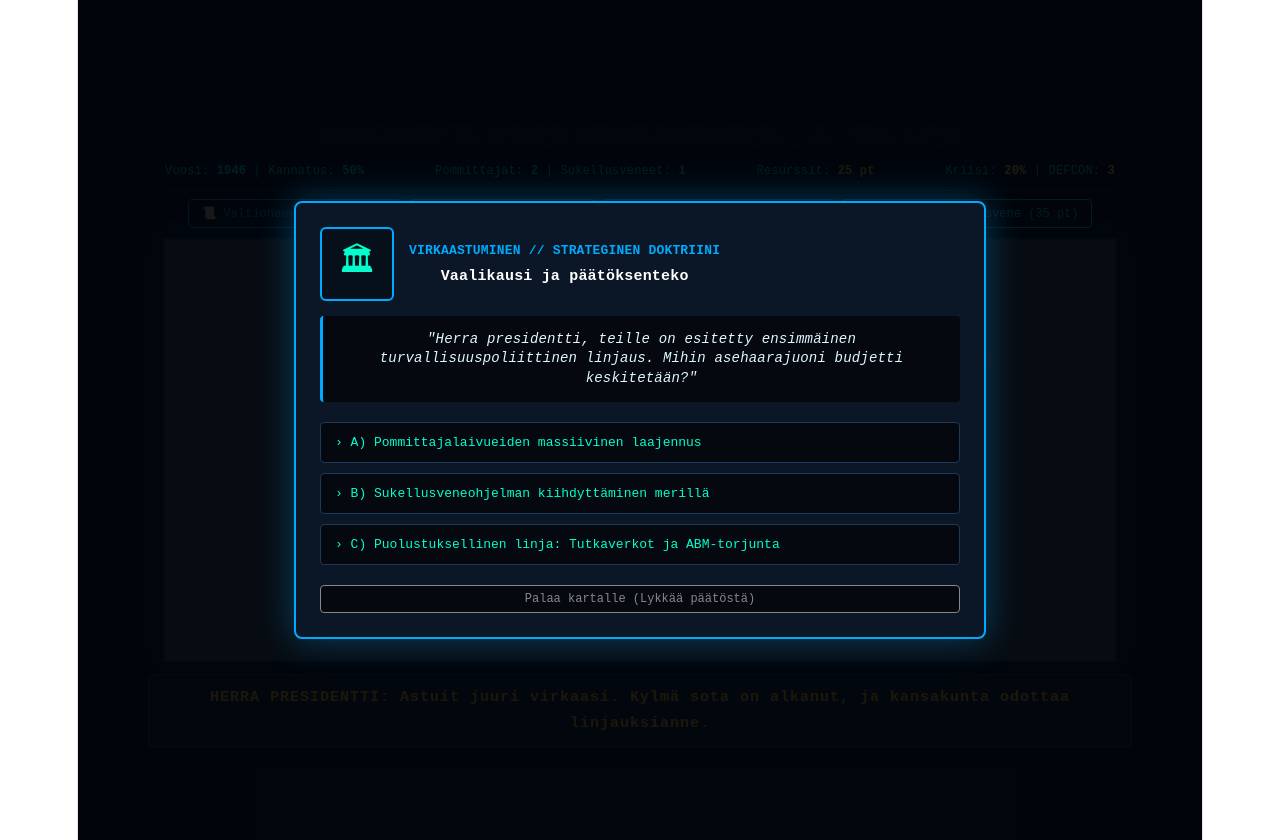
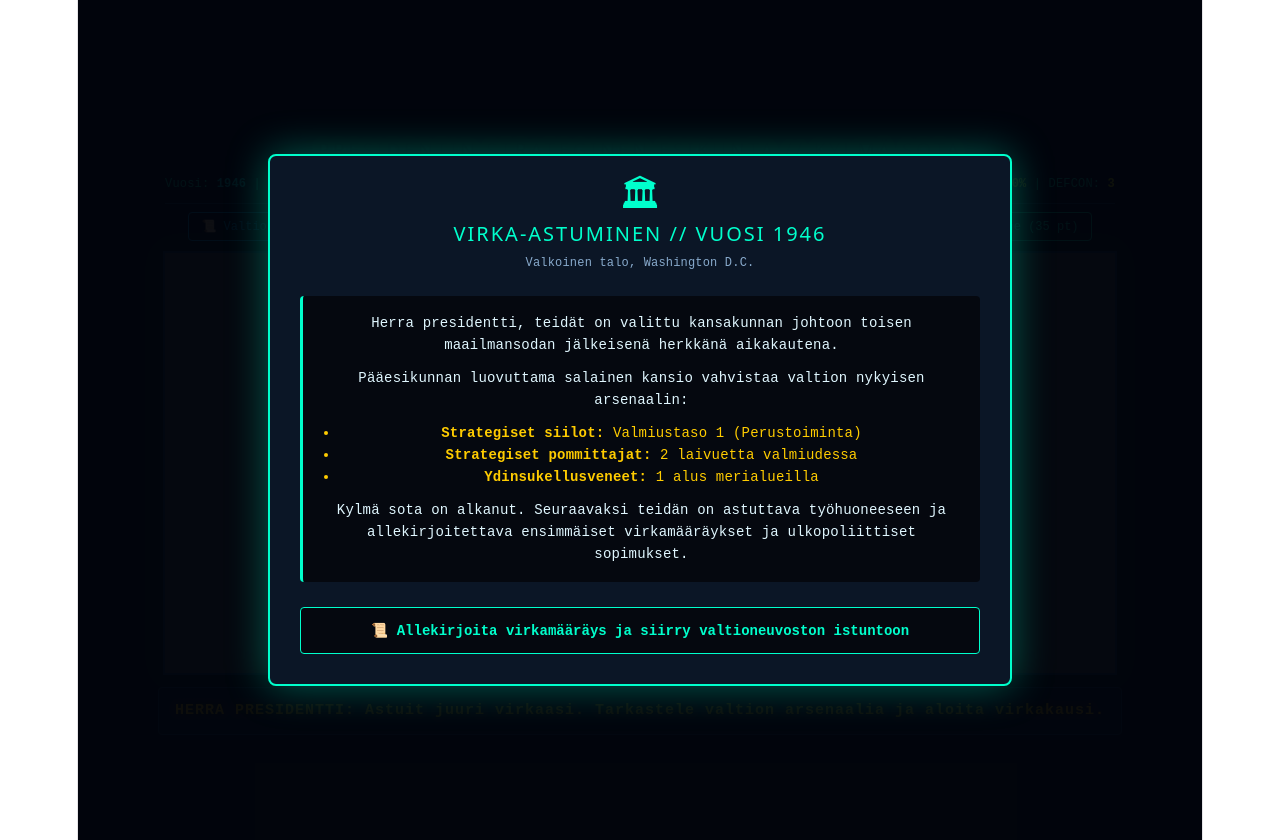
Before and after one commit to DesmondX80/defcon-zero, a React (Vite) app: page / in a window 1280 px wide. Built offline with nearby package versions, Linux system fonts and the light colour scheme.

Commit message:
Lisatty virkaanastujaisruutu peliin ennen asiapapereiden allekirjoittamista

```diff
--- a/src/App.tsx
+++ b/src/App.tsx
@@ -74,8 +74,10 @@ export default function App() {
   const [bombers, setBombers] = useState<number>(2);
   const [submarines, setSubmarines] = useState<number>(1);
 
-  // Leijutusefektin tila
   const [hoveredBtn, setHoveredBtn] = useState<string | null>(null);
+
+  // Pelin vaiheet: 'inauguration' (virkaanastujaiset) | 'game' (peli/kartta) | 'diplomacy' (paperien allekirjoitus)
+  const [gamePhase, setGamePhase] = useState<'inauguration' | 'game' | 'diplomacy'>('inauguration');
 
   const playerSiloPos = { x: 260, y: 165 };
   const [playerCities, setPlayerCities] = useState<City[]>([
@@ -96,9 +98,8 @@ export default function App() {
 
   const [defcon, setDefcon] = useState<number>(3);
   const [crisisLevel, setCrisisLevel] = useState<number>(20);
-  const [showDiplomacyModal, setShowDiplomacyModal] = useState<boolean>(true);
   const [gameOver, setGameOver] = useState<boolean>(false);
-  const [message, setMessage] = useState<string>("HERRA PRESIDENTTI: Astuit juuri virkaasi. Kylmä sota on alkanut, ja kansakunta odottaa linjauksianne.");
+  const [message, setMessage] = useState<string>("HERRA PRESIDENTTI: Astuit juuri virkaasi. Tarkastele valtion arsenaalia ja aloita virkakausi.");
 
   const questionsList: DiplomacyQuestion[] = [
     {
@@ -155,7 +156,7 @@ export default function App() {
 
   useEffect(() => {
     const interval = setInterval(() => {
-      if (gameOver || showDiplomacyModal) return;
+      if (gameOver || gamePhase !== 'game') return;
 
       setYear((prevYear) => {
         const nextYear = prevYear + 1;
@@ -178,7 +179,7 @@ export default function App() {
     }, 4000);
 
     return () => clearInterval(interval);
-  }, [gameOver, defcon, showDiplomacyModal]);
+  }, [gameOver, defcon, gamePhase]);
 
   useEffect(() => {
     const canvas = canvasRef.current;
@@ -240,7 +241,7 @@ export default function App() {
       lastTime = time;
       if (dt > 0.1) dt = 0.1;
 
-      if (!gameOver && defcon === 1 && !showDiplomacyModal) {
+      if (!gameOver && defcon === 1 && gamePhase === 'game') {
         aiTimer += dt;
         if (aiTimer > 7.0) {
           aiTimer = 0;
@@ -502,13 +503,13 @@ export default function App() {
 
     animationFrameId = requestAnimationFrame(gameLoop);
     return () => cancelAnimationFrame(animationFrameId);
-  }, [gameOver, defcon, playerCities, enemyCities, enemyTechLevel, showDiplomacyModal]);
+  }, [gameOver, defcon, playerCities, enemyCities, enemyTechLevel, gamePhase]);
 
   const handleAnswer = (crisisEffect: number, resourceEffect: number, approvalEffect: number, reply: string) => {
     setMessage(reply);
     setResources((prev) => Math.max(0, prev + resourceEffect));
     setApprovalRating((prev) => Math.max(0, Math.min(100, prev + approvalEffect)));
-    setShowDiplomacyModal(false);
+    setGamePhase('game'); // Siirrytään takaisin karttanäkymään paperien allekirjoituksen jälkeen
 
     setCrisisLevel((prev) => {
       const nextCrisis = Math.max(0, Math.min(100, prev + crisisEffect));
@@ -524,7 +525,7 @@ export default function App() {
   };
 
   const handleCanvasClick = (e: React.MouseEvent<HTMLCanvasElement>) => {
-    if (gameOver || showDiplomacyModal) return;
+    if (gameOver || gamePhase !== 'game') return;
     if (defcon > 1) {
       setMessage("Virka-aika (vuosi " + year + "). Hallitse arsenaalia, kehitä kalustoa ja tarkkaile vaalikannatusta.");
       return;
@@ -612,7 +613,7 @@ export default function App() {
               <>
                 {defcon > 1 && (
                     <button
-                        onClick={() => setShowDiplomacyModal(true)}
+                        onClick={() => setGamePhase('diplomacy')}
                         onMouseEnter={() => setHoveredBtn('diplomacy')}
                         onMouseLeave={() => setHoveredBtn(null)}
                         style={getBtnStyle(hoveredBtn === 'diplomacy', '#00aaff')}
@@ -664,17 +665,60 @@ export default function App() {
           <p style={{ margin: 0, fontWeight: 'bold' }}>{message}</p>
         </div>
 
-        {showDiplomacyModal && !gameOver && (
+        {/* 1. VIRKAASTUJAISRUUTU (NÄKYY PELIN ALUSSA) */}
+        {gamePhase === 'inauguration' && !gameOver && (
+            <div style={{ position: 'absolute', top: 0, left: 0, width: '100%', height: '100%', backgroundColor: 'rgba(2, 5, 12, 0.95)', display: 'flex', alignItems: 'center', justifyContent: 'center', zIndex: 20 }}>
+              <div style={{ width: '680px', backgroundColor: '#0b1626', border: '2px solid #00ffcc', borderRadius: '8px', padding: '30px', boxShadow: '0 0 40px rgba(0, 255, 204, 0.35)' }}>
+
+                <div style={{ textAlign: 'center', marginBottom: '20px' }}>
+                  <div style={{ fontSize: '36px', marginBottom: '10px' }}>🏛</div>
+                  <h2 style={{ fontSize: '20px', color: '#00ffcc', letterSpacing: '2px', margin: 0 }}>VIRKA-ASTUMINEN // VUOSI 1946</h2>
+                  <div style={{ fontSize: '12px', color: '#88aacc', marginTop: '4px' }}>Valkoinen talo, Washington D.C.</div>
+                </div>
+
+                <div style={{ fontSize: '14px', color: '#e0f7ff', lineHeight: '1.6', marginBottom: '25px', backgroundColor: '#05080f', padding: '16px', borderRadius: '4px', borderLeft: '3px solid #00ffcc' }}>
+                  <p style={{ margin: '0 0 10px 0' }}>Herra presidentti, teidät on valittu kansakunnan johtoon toisen maailmansodan jälkeisenä herkkänä aikakautena.</p>
+                  <p style={{ margin: '0 0 10px 0' }}>Pääesikunnan luovuttama salainen kansio vahvistaa valtion nykyisen arsenaalin:</p>
+                  <ul style={{ margin: 0, paddingLeft: '20px', color: '#ffcc00' }}>
+                    <li><strong>Strategiset siilot:</strong> Valmiustaso 1 (Perustoiminta)</li>
+                    <li><strong>Strategiset pommittajat:</strong> 2 laivuetta valmiudessa</li>
+                    <li><strong>Ydinsukellusveneet:</strong> 1 alus merialueilla</li>
+                  </ul>
+                  <p style={{ margin: '10px 0 0 0' }}>Kylmä sota on alkanut. Seuraavaksi teidän on astuttava työhuoneeseen ja allekirjoitettava ensimmäiset virkamääräykset ja ulkopoliittiset sopimukset.</p>
+                </div>
+
+                <button
+                    onClick={() => setGamePhase('diplomacy')}
+                    onMouseEnter={() => setHoveredBtn('inaug-btn')}
+                    onMouseLeave={() => setHoveredBtn(null)}
+                    style={{
+                      ...getBtnStyle(hoveredBtn === 'inaug-btn', '#00ffcc'),
+                      width: '100%',
+                      padding: '14px',
+                      fontSize: '14px',
+                      fontWeight: 'bold',
+                      textAlign: 'center'
+                    }}
+                >
+                  📜 Allekirjoita virkamääräys ja siirry valtioneuvoston istuntoon
+                </button>
+
+              </div>
+            </div>
+        )}
+
+        {/* 2. DIPLOMATIAMODAALI (PAPERIEN ALLEKIRJOITUS) */}
+        {gamePhase === 'diplomacy' && !gameOver && (
             <div style={{ position: 'absolute', top: 0, left: 0, width: '100%', height: '100%', backgroundColor: 'rgba(2, 5, 12, 0.9)', display: 'flex', alignItems: 'center', justifyContent: 'center', zIndex: 10 }}>
               <div style={{ width: '640px', backgroundColor: '#0b1626', border: '2px solid #00aaff', borderRadius: '8px', padding: '24px', boxShadow: '0 0 35px rgba(0, 170, 255, 0.35)' }}>
 
                 <div style={{ display: 'flex', gap: '15px', alignItems: 'center', marginBottom: '15px' }}>
                   <div style={{ width: '70px', height: '70px', border: '2px solid #00aaff', borderRadius: '6px', backgroundColor: '#05101a', display: 'flex', justifyContent: 'center', alignItems: 'center', fontSize: '32px' }}>
-                    🏛
+                    🖊
                   </div>
                   <div>
                     <div style={{ fontSize: '13px', color: '#00aaff', fontWeight: 'bold' }}>{currentQ.title}</div>
-                    <div style={{ fontSize: '15px', color: '#ffffff', fontWeight: 'bold' }}>Vaalikausi ja päätöksenteko</div>
+                    <div style={{ fontSize: '15px', color: '#ffffff', fontWeight: 'bold' }}>Valtioneuvoston virkaasiakirjat</div>
                   </div>
                 </div>
 
@@ -708,7 +752,7 @@ export default function App() {
                 </div>
 
                 <button
-                    onClick={() => setShowDiplomacyModal(false)}
+                    onClick={() => setGamePhase('game')}
                     onMouseEnter={() => setHoveredBtn('close')}
                     onMouseLeave={() => setHoveredBtn(null)}
                     style={{
@@ -717,7 +761,7 @@ export default function App() {
                       marginTop: '5px'
                     }}
                 >
-                  Palaa kartalle (Lykkää päätöstä)
+                  Palaa kartalle ilman allekirjoitusta
                 </button>
 
               </div>
```
